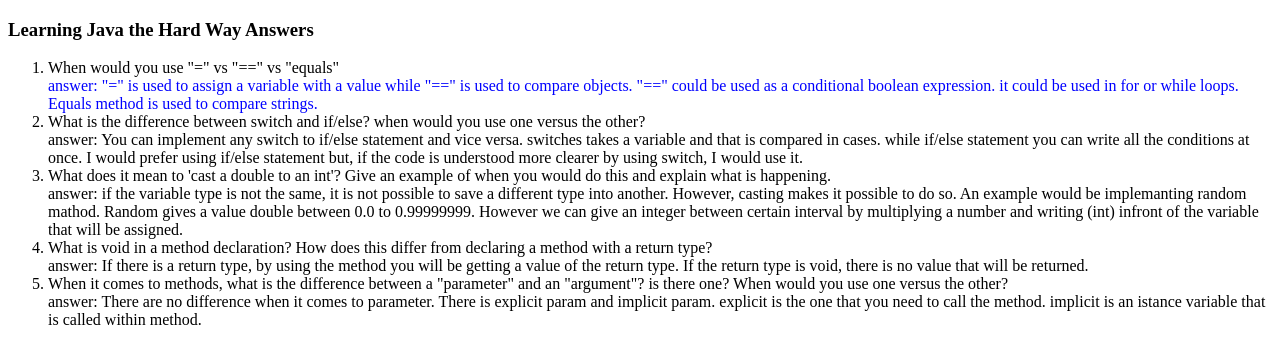
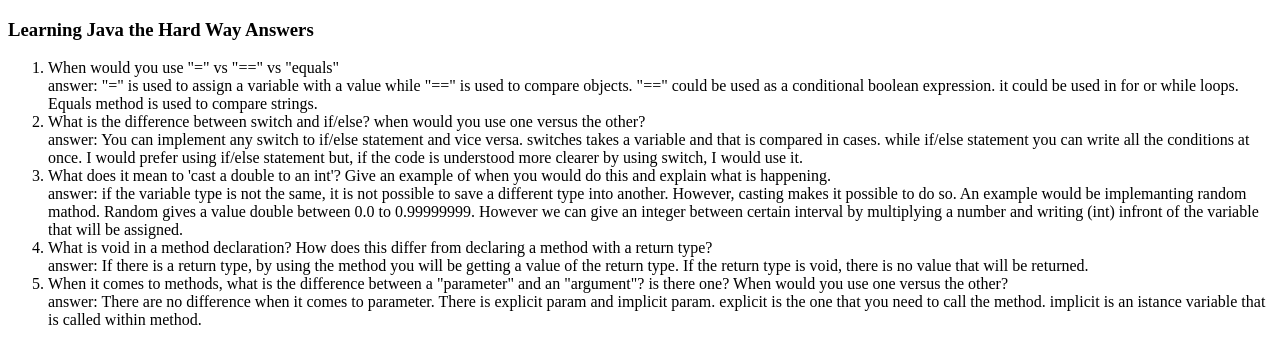
Before and after one commit to leequid/leequid.github.io, a plain HTML site: page index.html in a window 1280 px wide. Drawn offline with Linux system fonts and the light colour scheme.

Commit message:
Update index.html

```diff
--- a/index.html
+++ b/index.html
@@ -9,7 +9,7 @@
     <h3>Learning Java the Hard Way Answers</h3>
     <ol>
       <li>When would you use "=" vs "==" vs "equals"</li>
-      <font color = blue>answer: "=" is used to assign a variable with a value while "==" is used to compare objects. "==" could be used as a conditional boolean expression.
+      <div font color = blue>answer: "=" is used to assign a variable with a value while "==" is used to compare objects. "==" could be used as a conditional boolean expression.
        it could be used in for or while loops. Equals method is used to compare strings.</font>
       <li>What is the difference between switch and if/else? when would you use one versus the other?</li>
       <div color = "blue">answer: You can implement any switch to if/else statement and vice versa. switches takes a variable and that is compared in cases. while if/else statement you can write all the conditions at once.
```
